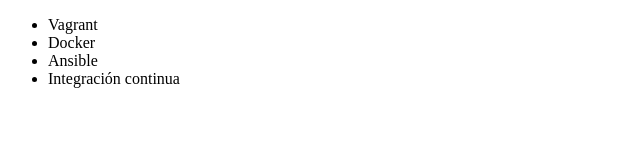
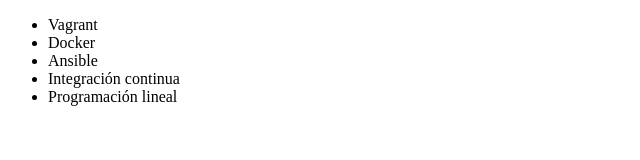
Before and after one commit to daviddurango7/alura-git, a plain HTML site: page index.html in a window 1280 px wide. Shown: the whole page, without its empty margins (0-640 px from the left). Drawn offline with Linux system fonts and the light colour scheme.

Commit message:
Agregado curso al programa

```diff
--- a/index.html
+++ b/index.html
@@ -10,6 +10,7 @@
          <li> Docker </li>
          <li> Ansible </li>
          <li> Integración continua </li>
+         <li>Programación lineal</li>
      </ul>
 </body>
 </html>
```
